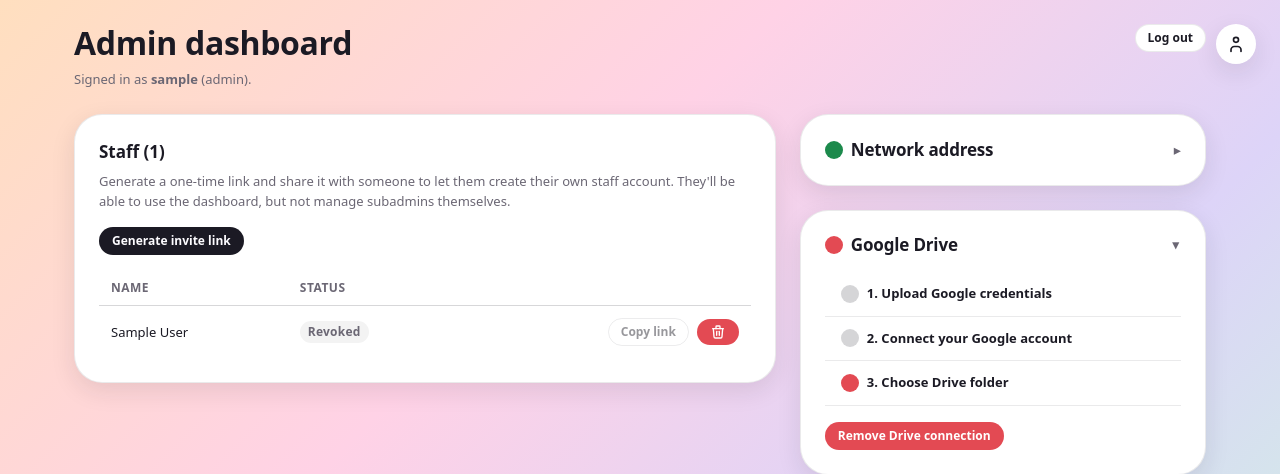
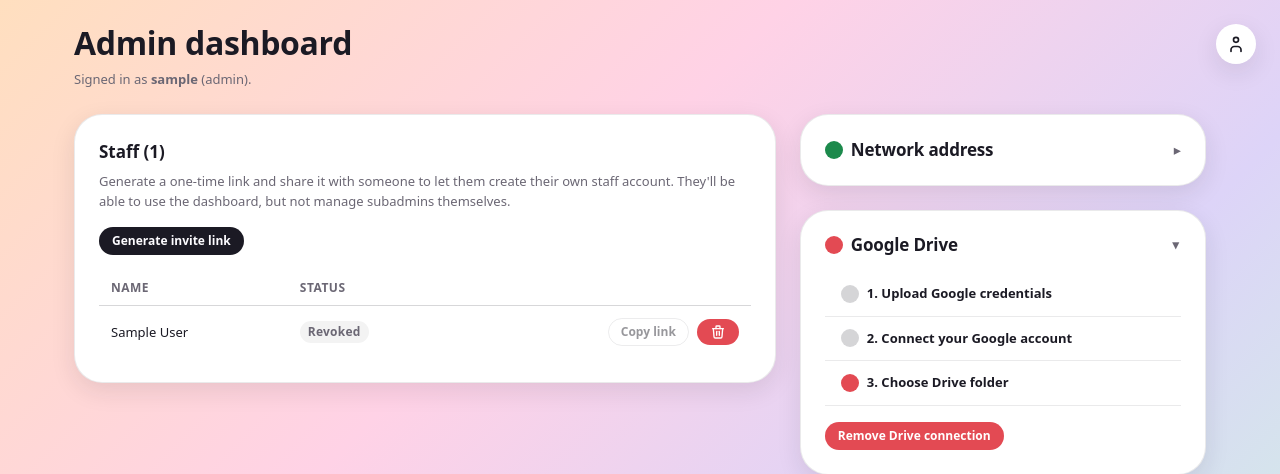
Before and after one commit to Mustachoos/Platefrom_coloc, a Django app: page /admin-account/ in a window 1280 px wide. Shown: the top 474 px of the page. Run offline with Django 5.2, Linux system fonts and the light colour scheme; a user stored in the database is signed in; tables that the repository leaves empty hold one stand-in row (values such as "Sample post").

Commit message:
Remove the duplicate log-out button from the admin dashboard header

```diff
--- a/photos/templates/photos/admin_management.html
+++ b/photos/templates/photos/admin_management.html
@@ -68,10 +68,6 @@
         <h1>Admin dashboard</h1>
         <p class="text-muted text-sm" style="margin-top:var(--space-2xs);">Signed in as <strong>{{ request.user.username }}</strong> (admin).</p>
       </div>
-      <form method="post" action="{% url 'staff-logout' %}">
-        {% csrf_token %}
-        <button type="submit" class="btn btn--light btn--sm">Log out</button>
-      </form>
     </div>
 
     <div class="hub-layout">
```
